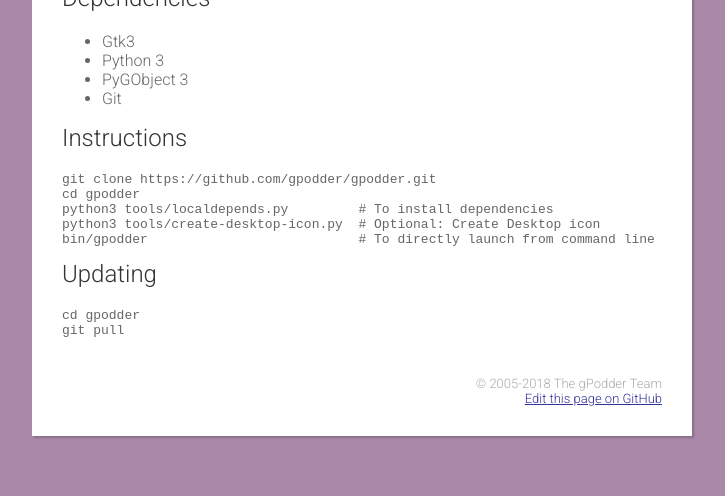
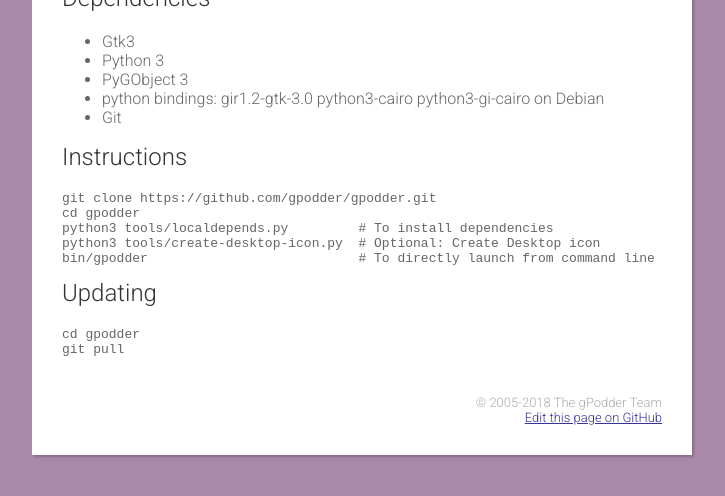
Before and after one commit to gpodder/gpodder.github.io, a Jekyll site: the page built from docs/run-from-git.md, in a window 1280 px wide, cut to the strip 324-820 px from the top of the page. Shown: the whole strip, without its empty margins (278-1003 px from the left). Built offline with Jekyll 4.4.1, drawn with Linux system fonts in a browser that asks for light colours; our own code applies the rules of GitHub Pages for plain Markdown files.

Commit message:
mention system deps in running from git
Closes https://github.com/gpodder/gpodder/issues/672

```diff
--- a/docs/run-from-git.md
+++ b/docs/run-from-git.md
@@ -13,6 +13,7 @@
 * Gtk3
 * Python 3
 * PyGObject 3
+* python bindings: gir1.2-gtk-3.0 python3-cairo python3-gi-cairo on Debian
 * Git
 
 ## Instructions
```
